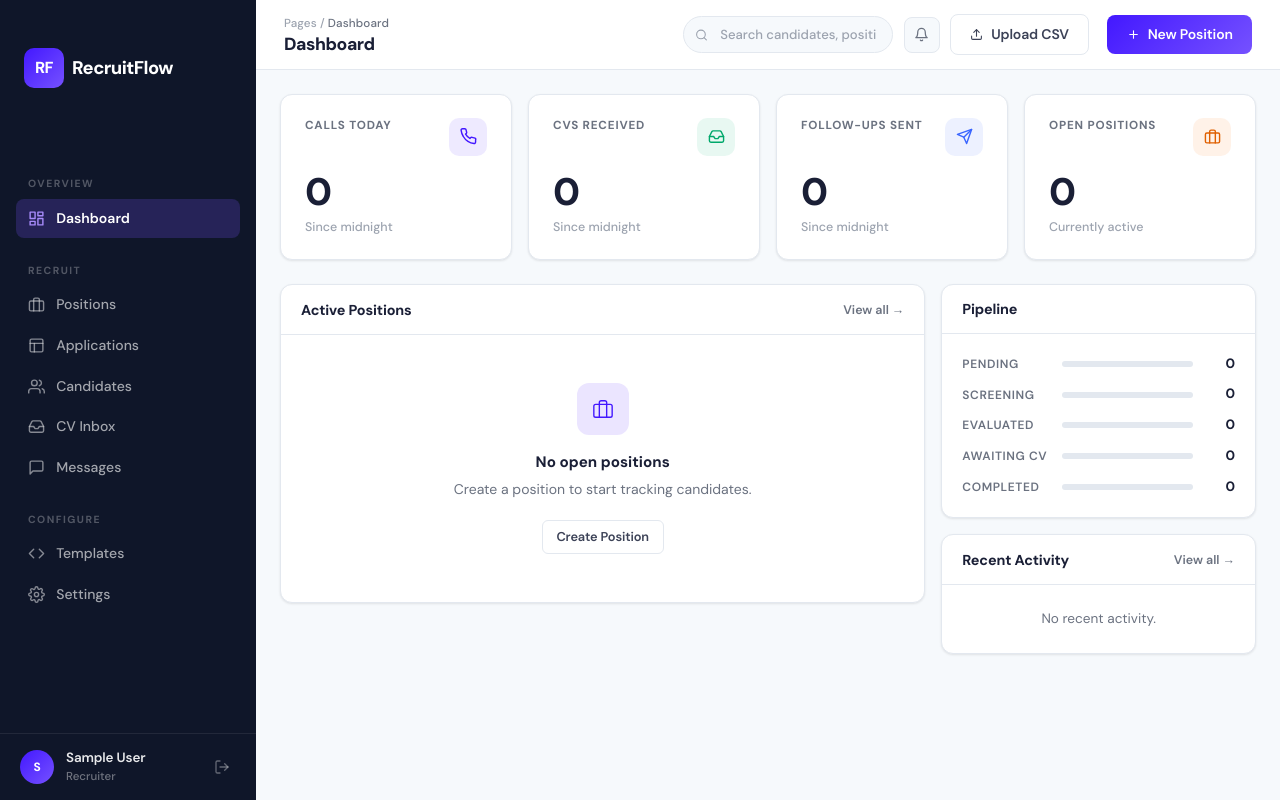
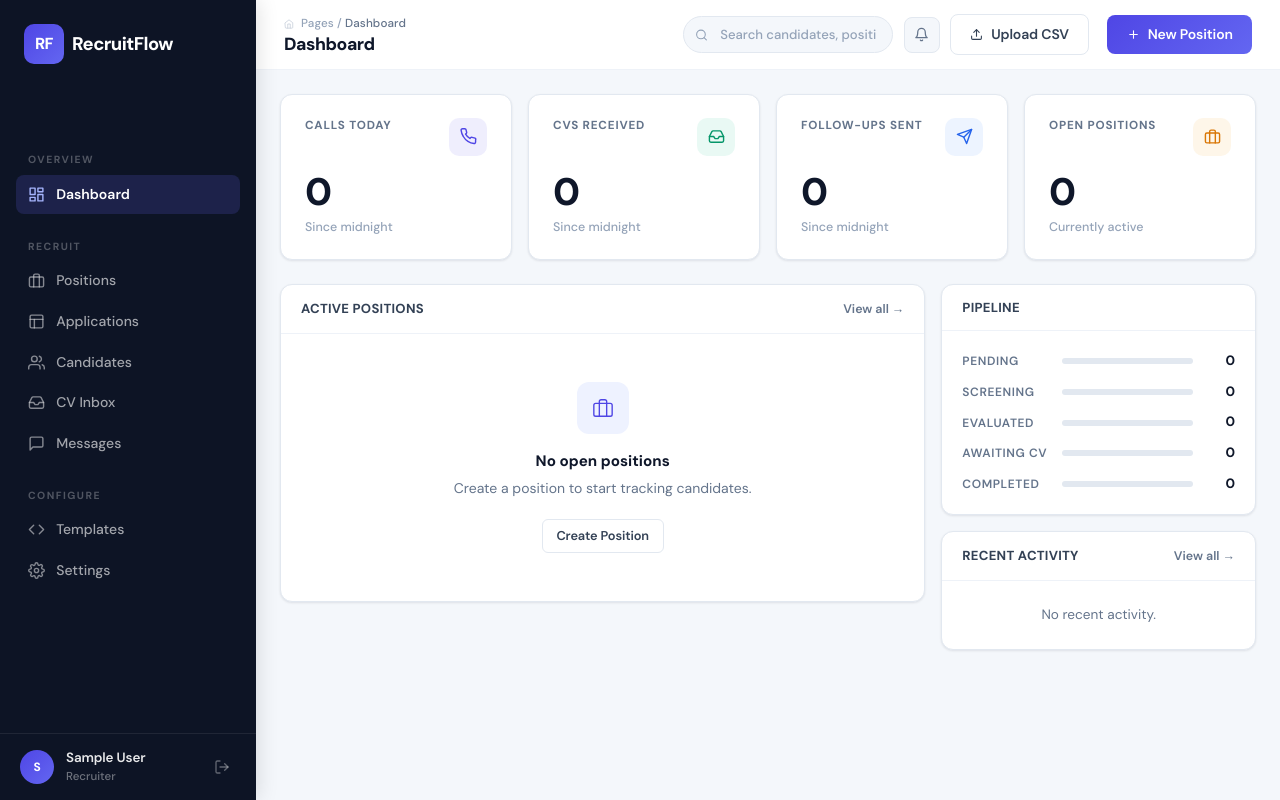
Before and after one commit to alexandruradulescu-neurony/probable-octo-invention, a Django app: page / in a window 1280 px wide. Run offline with Django 5.2, Linux system fonts and the light colour scheme; the visitor is signed in with stand-in values (Sample User, id 1); data comes from the database, SQL or seed files in the repository; data that the repository does not hold is empty.

Commit message:
Redesign UI: refresh design tokens, hero headers, and visual polish
Made-with: Cursor

```diff
--- a/recruitflow/views.py
+++ b/recruitflow/views.py
@@ -237,11 +237,11 @@ class DashboardView(LoginRequiredMixin, TemplateView):
         )
 
         stages = [
-            {"label": "Pending",     "count": totals["pending"],     "color": "#A3AED0"},
-            {"label": "Screening",   "count": totals["screening"],   "color": "#7551FF"},
-            {"label": "Evaluated",   "count": totals["evaluated"],   "color": "#4318FF"},
-            {"label": "Awaiting CV", "count": totals["awaiting_cv"], "color": "#F0B429"},
-            {"label": "Completed",   "count": totals["completed"],   "color": "#01B574"},
+            {"label": "Pending",     "count": totals["pending"],     "color": "#94A3B8"},
+            {"label": "Screening",   "count": totals["screening"],   "color": "#6366F1"},
+            {"label": "Evaluated",   "count": totals["evaluated"],   "color": "#4F46E5"},
+            {"label": "Awaiting CV", "count": totals["awaiting_cv"], "color": "#F59E0B"},
+            {"label": "Completed",   "count": totals["completed"],   "color": "#10B981"},
         ]
 
         max_count = max((s["count"] for s in stages), default=1) or 1
--- a/static/css/styles.css
+++ b/static/css/styles.css
@@ -1,53 +1,57 @@
 :root {
   /* Surfaces */
-  --bg-page: #F6F9FC;
+  --bg-page: #F4F7FB;
   --bg-card: #ffffff;
-  --bg-sidebar: #0F1629;
+  --bg-sidebar: #0D1425;
   --bg-topbar: #ffffff;
 
   /* Borders */
-  --border-default: #E3E8EF;
+  --border-default: #E2E8F0;
   --border-light: #EEF2F8;
   --border-sidebar: transparent;
 
   /* Text */
-  --text-primary: #1A1F36;
-  --text-secondary: #3C4257;
-  --text-tertiary: #6B7280;
-  --text-muted: #9CA3AF;
-  --text-sidebar: rgba(255, 255, 255, 0.60);
+  --text-primary: #0F172A;
+  --text-secondary: #334155;
+  --text-tertiary: #64748B;
+  --text-muted: #94A3B8;
+  --text-sidebar: rgba(255, 255, 255, 0.58);
   --text-sidebar-active: #ffffff;
 
   /* Status Colours */
-  --status-screening-bg: #FFF6DA;
-  --status-screening-text: #7B5E00;
-  --status-screening-dot: #F0B429;
+  --status-screening-bg: #FFFBEB;
+  --status-screening-text: #78350F;
+  --status-screening-dot: #F59E0B;
 
-  --status-interview-bg: #EBE5FF;
-  --status-interview-text: #4318FF;
-  --status-interview-dot: #7551FF;
+  --status-interview-bg: #EDE9FE;
+  --status-interview-text: #4C1D95;
+  --status-interview-dot: #7C3AED;
 
-  --status-review-bg: #E9F0FF;
-  --status-review-text: #1B2559;
-  --status-review-dot: #3965FF;
+  --status-review-bg: #EFF6FF;
+  --status-review-text: #1E3A8A;
+  --status-review-dot: #3B82F6;
 
-  --status-offered-bg: #D6F5EE;
-  --status-offered-text: #005840;
-  --status-offered-dot: #01B574;
+  --status-offered-bg: #DCFCE7;
+  --status-offered-text: #14532D;
+  --status-offered-dot: #22C55E;
 
-  --status-rejected-bg: #FFE4E2;
-  --status-rejected-text: #9B0000;
-  --status-rejected-dot: #EE5D50;
+  --status-rejected-bg: #FEF2F2;
+  --status-rejected-text: #7F1D1D;
+  --status-rejected-dot: #EF4444;
 
   /* Accents */
-  --accent-primary: #4318FF;
-  --accent-primary-light: #7551FF;
-  --accent-primary-pale: #EBE5FF;
-  --accent-positive: #01B574;
-  --accent-negative: #EE5D50;
-  --accent-warning: #F0B429;
-  --accent-primary-btn-bg: #4318FF;
+  --accent-primary: #4F46E5;
+  --accent-primary-light: #6366F1;
+  --accent-primary-pale: #EEF2FF;
+  --accent-positive: #10B981;
+  --accent-negative: #EF4444;
+  --accent-warning: #F59E0B;
+  --accent-primary-btn-bg: #4F46E5;
   --accent-primary-btn-text: #ffffff;
+
+  /* Gradient */
+  --gradient-primary: linear-gradient(135deg, #4F46E5 0%, #6366F1 100%);
+  --gradient-primary-subtle: linear-gradient(135deg, rgba(79,70,229,0.06) 0%, rgba(99,102,241,0.03) 100%);
 
   /* Radii */
   --radius-sm: 6px;
@@ -58,10 +62,10 @@
   /* Sidebar */
   --sidebar-width: 256px;
 
-  /* Shadows — subtle, Stripe-like */
-  --shadow-card: 0 1px 3px rgba(0, 0, 0, 0.06), 0 1px 2px rgba(0, 0, 0, 0.04);
-  --shadow-card-hover: 0 4px 12px rgba(0, 0, 0, 0.08), 0 2px 4px rgba(0, 0, 0, 0.05);
-  --shadow-sidebar: none;
+  /* Shadows */
+  --shadow-card: 0 1px 3px rgba(15, 23, 42, 0.06), 0 1px 2px rgba(15, 23, 42, 0.04);
+  --shadow-card-hover: 0 8px 24px rgba(15, 23, 42, 0.09), 0 2px 6px rgba(15, 23, 42, 0.05);
+  --shadow-sidebar: 2px 0 20px rgba(0, 0, 0, 0.12);
 }
 
 body {
@@ -100,7 +104,7 @@ body {
   left: 0;
   z-index: 100;
   border-right: none;
-  box-shadow: var(--shadow-sidebar);
+  box-shadow: 2px 0 20px rgba(0, 0, 0, 0.12);
 }
 
 .main-content {
@@ -111,7 +115,7 @@ body {
 
 .topbar {
   background: var(--bg-topbar);
-  border-bottom: 1px solid var(--border-default);
+  border-bottom: 1px solid var(--border-light);
   padding: 0.9rem 1.75rem;
   min-height: 68px;
   display: flex;
@@ -125,27 +129,46 @@ body {
   border: 1px solid var(--border-default);
   border-radius: var(--radius-lg);
   box-shadow: var(--shadow-card);
+  transition: box-shadow 0.18s ease;
 }
 
 .card-header {
   background: transparent;
-  padding: 1rem 1.25rem 0.875rem;
-  border-bottom: 1px solid var(--border-default);
+  padding: 0.9rem 1.25rem;
+  border-bottom: 1px solid var(--border-light);
   display: flex;
   justify-content: space-between;
   align-items: center;
 }
 
 .card-header-title {
-  font-size: 0.9rem;
+  font-size: 0.82rem;
   font-weight: 700;
   margin: 0;
-  color: var(--text-primary);
-  letter-spacing: -0.01em;
+  color: var(--text-secondary);
+  letter-spacing: 0.02em;
+  text-transform: uppercase;
 }
 
 .card-body {
   padding: 1.15rem 1.25rem;
+}
+
+/* Card with gradient top stripe */
+.card-stripe {
+  overflow: hidden;
+}
+.card-stripe::before {
+  content: '';
+  display: block;
+  height: 3px;
+  background: var(--gradient-primary);
+  border-radius: var(--radius-lg) var(--radius-lg) 0 0;
+}
+
+/* Subtle hero card */
+.card-hero {
+  background: linear-gradient(135deg, #ffffff 60%, rgba(79,70,229,0.03) 100%);
 }
 
 /* ─── KPI / Stat Cards ───────────────────────────────────────────────────────── */
@@ -188,10 +211,10 @@ body {
   flex-shrink: 0;
 }
 
-.kpi-icon-purple { background: rgba(67, 24, 255, 0.09); color: #4318FF; }
-.kpi-icon-teal   { background: rgba(1, 181, 116, 0.09); color: #00A86B; }
-.kpi-icon-blue   { background: rgba(57, 101, 255, 0.09); color: #3965FF; }
-.kpi-icon-orange { background: rgba(255, 107, 0, 0.09); color: #E06000; }
+.kpi-icon-purple { background: rgba(79, 70, 229, 0.09); color: #4F46E5; }
+.kpi-icon-teal   { background: rgba(16, 185, 129, 0.09); color: #059669; }
+.kpi-icon-blue   { background: rgba(59, 130, 246, 0.09); color: #2563EB; }
+.kpi-icon-orange { background: rgba(245, 158, 11, 0.09); color: #D97706; }
 
 .kpi-value {
   font-size: 2.4rem;
@@ -315,16 +338,16 @@ body {
 }
 
 .btn-primary {
-  background: linear-gradient(135deg, #4318FF 0%, #7551FF 100%);
+  background: var(--gradient-primary);
   color: var(--accent-primary-btn-text);
   border: none;
 }
 
 .btn-primary:hover, .btn-primary:focus {
-  background: linear-gradient(135deg, #3311DD 0%, #6040EE 100%);
+  background: linear-gradient(135deg, #3730A3 0%, #4F46E5 100%);
   color: #ffffff;
   transform: translateY(-1px);
-  box-shadow: 0 4px 14px rgba(67, 24, 255, 0.30) !important;
+  box-shadow: 0 4px 14px rgba(79, 70, 229, 0.32) !important;
 }
 
 .btn-secondary {
@@ -494,7 +517,7 @@ body {
 .sidebar .brand-logo {
   width: 40px;
   height: 40px;
-  background: linear-gradient(135deg, #4318FF 0%, #7551FF 100%);
+  background: var(--gradient-primary);
   color: #ffffff;
   border-radius: 10px;
   display: flex;
@@ -556,13 +579,13 @@ body {
 }
 
 .sidebar .nav-link.active {
-  background: rgba(117, 81, 255, 0.22);
+  background: rgba(99, 102, 241, 0.18);
   color: #ffffff;
   font-weight: 600;
 }
 
 .sidebar .nav-link.active svg {
-  color: #a78bfa;
+  color: #a5b4fc;
   opacity: 1;
 }
 
@@ -594,7 +617,7 @@ body {
   width: 34px;
   height: 34px;
   border-radius: 50%;
-  background: linear-gradient(135deg, #4318FF, #7551FF);
+  background: var(--gradient-primary);
   color: #ffffff;
   display: flex;
   align-items: center;
--- a/templates/base.html
+++ b/templates/base.html
@@ -23,7 +23,7 @@
 
 <!-- Sidebar -->
 <nav class="sidebar d-flex flex-column">
-  <div class="px-4 pt-5 pb-3">
+  <div class="px-4 pt-4 pb-3">
     <div class="d-flex align-items-center gap-2 mb-5">
       <div class="brand-logo">RF</div>
       <div class="brand-text">RecruitFlow</div>
@@ -122,7 +122,10 @@
 <div class="main-content">
   <div class="topbar">
     <div>
-      <div class="topbar-breadcrumb">Pages / <span>{% block breadcrumb %}Dashboard{% endblock %}</span></div>
+      <div class="topbar-breadcrumb">
+        <svg width="10" height="10" fill="none" stroke="currentColor" stroke-width="2" stroke-linecap="round" stroke-linejoin="round" viewBox="0 0 24 24" style="margin-right:4px;vertical-align:middle;opacity:.5;"><path d="M3 9l9-7 9 7v11a2 2 0 0 1-2 2H5a2 2 0 0 1-2-2z"></path><polyline points="9 22 9 12 15 12 15 22"></polyline></svg>
+        Pages / <span>{% block breadcrumb %}Dashboard{% endblock %}</span>
+      </div>
       <h1 class="topbar-title">{% block page_title %}Dashboard{% endblock %}</h1>
     </div>
     <div class="topbar-right">
--- a/templates/registration/login.html
+++ b/templates/registration/login.html
@@ -41,7 +41,7 @@
     .brand-logo {
       width: 52px;
       height: 52px;
-      background: linear-gradient(135deg, #4318FF 0%, #7551FF 100%);
+      background: linear-gradient(135deg, #4F46E5 0%, #6366F1 100%);
       color: #ffffff;
       border-radius: 16px;
       display: flex;
@@ -50,7 +50,7 @@
       font-weight: 800;
       font-size: 1.3rem;
       margin: 0 auto 1.5rem auto;
-      box-shadow: 0 6px 20px rgba(67, 24, 255, 0.35);
+      box-shadow: 0 6px 20px rgba(79, 70, 229, 0.35);
     }
 
     .login-title {
```
Also changed, not shown: other parts of static/css/styles.css (+111 -12 lines), templates/applications/application_detail.html (+45 -48 lines), templates/candidates/candidate_detail.html (+17 -13 lines).
